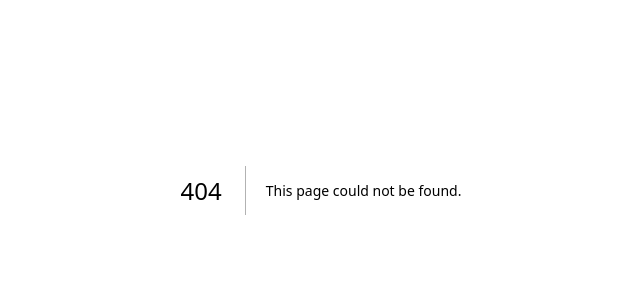
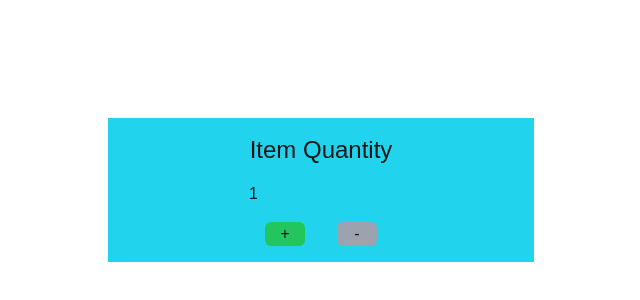
Before and after one commit to Promaveus/cprg306-assignments, a Next.js app: page /week-4 in a window 1280 px wide. Before the commit this address had no page. Shown: the part 210-510 px from the top of the page, without its empty margins (319-959 px from the left). Built offline with nearby package versions, Linux system fonts and the light colour scheme.

Commit message:
Create Lab 4
I created an NewItem Object. It keeps track of the quantity of the item allowing the user to use +/- to increment and decrement the quantity. The buttons are disabled once it reaches the max and min

```diff
--- a/app/page.js
+++ b/app/page.js
@@ -13,6 +13,10 @@ export default function Home() {
         <li>
           <Link className = "text-blue-400" href=".\week-3">Lab 3 page</Link>
         </li>
+
+        <li>
+          <Link className = "text-blue-400" href=".\week-4">Lab 4 page</Link>
+        </li>
       </ul>
    </main>
   );
--- /dev/null
+++ b/app/week-4/new-item.js
@@ -0,0 +1,53 @@
+"use client";
+
+import { useState } from "react";
+
+export default function NewItem() {
+  let minusStyle = "bg-red-600 rounded-md m-4 w-10";
+  let plusStyle = "bg-green-500 rounded-md m-4 w-10";
+
+  const [quantity, setQuantity] = useState(1);
+
+  if(quantity >= 20){
+    plusStyle = "bg-gray-400 rounded-md m-4 w-10";
+  }
+
+  if(quantity <= 1){
+    minusStyle = "bg-gray-400 rounded-md m-4 w-10";
+  }
+  const incrementCounter = () => {
+    let newCount = quantity;
+
+    if (quantity < 20) {
+      setQuantity(newCount + 1);
+
+    }
+  };
+
+  const decrementCounter = () => {
+    let newCount = quantity;
+
+    if (quantity > 1) {
+      setQuantity(newCount - 1);
+      minusStyle = "bg-gray-400 rounded-md m-4 w-10";
+    }
+  };
+
+  return (
+    <div>
+      <p className="align-middle">{quantity}</p>
+      <button
+        onClick={incrementCounter}
+        className={plusStyle}
+      >
+        +
+      </button>
+      <button
+        onClick={decrementCounter}
+        className={minusStyle}
+      >
+        -
+      </button>
+    </div>
+  );
+}
--- /dev/null
+++ b/app/week-4/page.js
@@ -0,0 +1,14 @@
+import NewItem from "./new-item";
+
+export default function FourPage(){
+
+    return(
+
+        <main className="h-screen flex items-center justify-center">
+            <div className="bg-cyan-400 w-1/3 flex flex-col items-center justify-center">
+            <h1 className="text-2xl m-4">Item Quantity</h1>
+            <NewItem></NewItem>
+            </div>
+        </main>
+    )
+}
```
